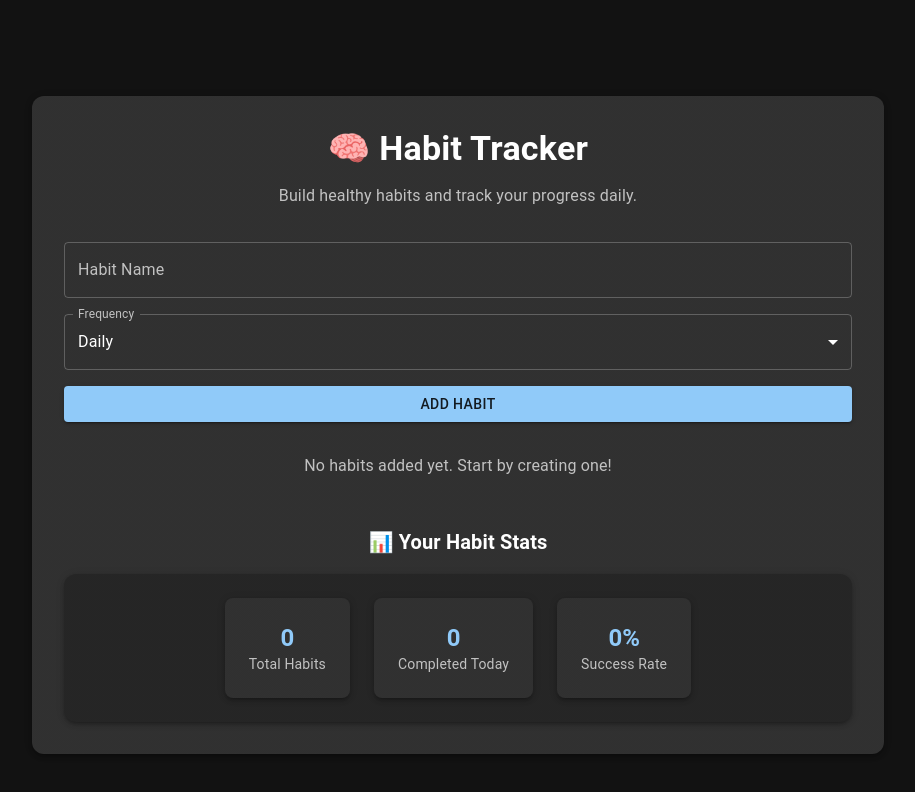
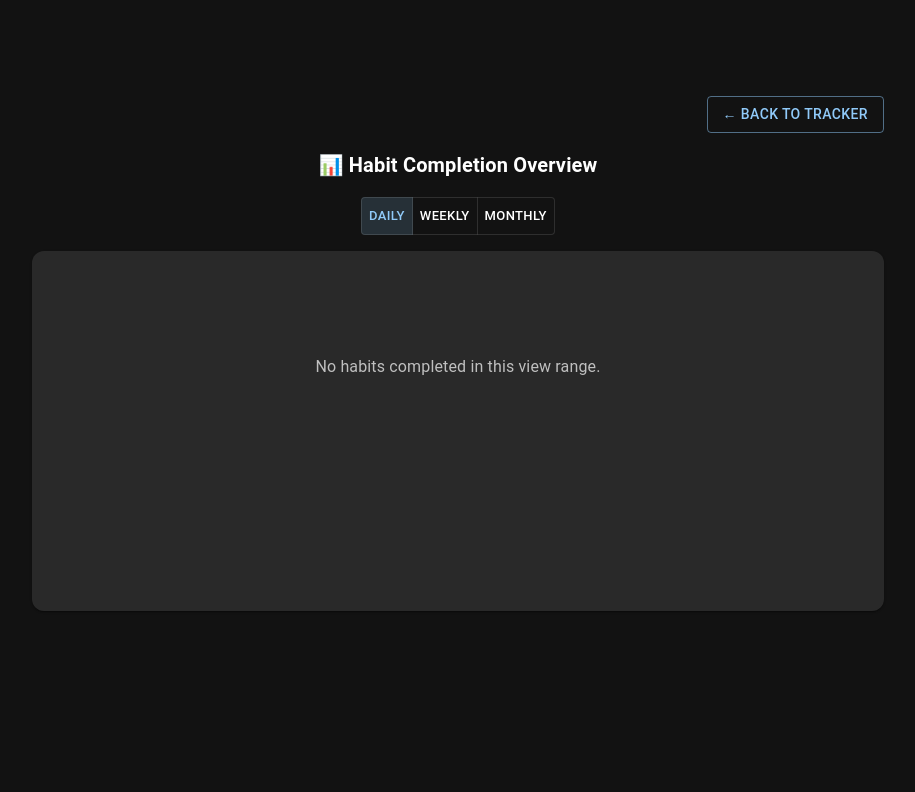
Before and after one commit to Sanjana023/habit-tracker, a React (Vite) app: page /progress in a window 1280 px wide. Shown: the top 792 px of the page, without its empty margins (182-1097 px from the left). Built offline with nearby package versions, Linux system fonts and the light colour scheme.

Commit message:
graph features added

```diff
--- a/package.json
+++ b/package.json
@@ -17,6 +17,8 @@
     "@mui/system": "^7.2.0",
     "react": "^19.1.0",
     "react-dom": "^19.1.0",
+    "react-router-dom": "^7.6.3",
+    "recharts": "^3.0.2",
     "zustand": "^5.0.6"
   },
   "devDependencies": {
--- a/src/App.tsx
+++ b/src/App.tsx
@@ -1,17 +1,22 @@
-import AddHabitForm from './components/add-habit-form';
-import HabitList from './components/habit-list';
-import Stats from './components/Stats';
 import {
-  AppBar,
   Box,
   Container,
   IconButton,
   Toolbar,
+  AppBar,
+  Tooltip,
   Typography,
   Paper,
 } from '@mui/material';
 import LightModeIcon from '@mui/icons-material/LightMode';
 import DarkModeIcon from '@mui/icons-material/DarkMode';
+import BarChartIcon from '@mui/icons-material/BarChart';
+import { Routes, Route, useNavigate } from 'react-router-dom';
+
+import AddHabitForm from './components/add-habit-form';
+import HabitList from './components/habit-list';
+import Stats from './components/Stats';
+import Progress from './pages/Progress';
 
 type Props = {
   toggleTheme: () => void;
@@ -19,18 +24,35 @@ type Props = {
 };
 
 function App({ toggleTheme, mode }: Props) {
+  const navigate = useNavigate();
+
   return (
     <Box>
       <AppBar position="static" color="transparent" elevation={0}>
-        <Toolbar sx={{ justifyContent: 'flex-end' }}>
+        <Toolbar sx={{ justifyContent: 'flex-end', gap: 1 }}>
+          <Tooltip title="View Progress" arrow>
+            <IconButton onClick={() => navigate('/progress')} color="inherit">
+              <BarChartIcon />
+            </IconButton>
+          </Tooltip>
+
+          <Tooltip title={mode === 'dark' ? 'Light Mode' : 'Dark Mode'} arrow>
             <IconButton onClick={toggleTheme} color="inherit">
               {mode === 'dark' ? <LightModeIcon /> : <DarkModeIcon />}
             </IconButton>
+          </Tooltip>
         </Toolbar>
       </AppBar>
 
+      <Routes>
+        <Route
+          path="/"
+          element={
             <Container maxWidth="md" sx={{ py: 4 }}>
-        <Paper elevation={3} sx={{ p: { xs: 2, sm: 4 }, borderRadius: 3 }}>
+              <Paper
+                elevation={3}
+                sx={{ p: { xs: 2, sm: 4 }, borderRadius: 3 }}
+              >
                 <Box textAlign="center" mb={4}>
                   <Typography variant="h4" fontWeight={600} gutterBottom>
                     🧠 Habit Tracker
@@ -45,6 +67,10 @@ function App({ toggleTheme, mode }: Props) {
                 <Stats />
               </Paper>
             </Container>
+          }
+        />
+        <Route path="/progress" element={<Progress />} />
+      </Routes>
     </Box>
   );
 }
--- /dev/null
+++ b/src/components/HabitGraph.tsx
@@ -0,0 +1,152 @@
+import {
+  BarChart,
+  Bar,
+  XAxis,
+  YAxis,
+  CartesianGrid,
+  Tooltip,
+  ResponsiveContainer,
+  Cell,
+} from 'recharts';
+import {
+  Box,
+  Typography,
+  Paper,
+  ToggleButton,
+  ToggleButtonGroup,
+} from '@mui/material';
+import { useState } from 'react';
+import { useHabitStore } from '../store/store';
+
+const COLORS = ['#42a5f5', '#66bb6a', '#ffa726', '#ab47bc', '#ef5350', '#26c6da'];
+
+const HabitGraph = () => {
+  const { habits } = useHabitStore();
+  const [view, setView] = useState<'daily' | 'weekly' | 'monthly'>('daily');
+
+  const getWeekNumber = (d: Date) => {
+    const date = new Date(d.getFullYear(), d.getMonth(), d.getDate());
+    const start = new Date(date.getFullYear(), 0, 1);
+    const days = Math.floor((date.getTime() - start.getTime()) / 86400000);
+    return Math.ceil((days + start.getDay() + 1) / 7);
+  };
+
+  const generateData = () => {
+    const today = new Date();
+    let range = 7;
+    let labelFormat = (d: Date) => d.toISOString().split('T')[0];
+
+    if (view === 'weekly') {
+      range = 4;
+      labelFormat = (d) => `W${getWeekNumber(d)}-${d.getFullYear().toString().slice(-2)}`;
+    } else if (view === 'monthly') {
+      range = 6;
+      labelFormat = (d) =>
+        `${d.toLocaleString('default', { month: 'short' })} '${d.getFullYear().toString().slice(-2)}`;
+    }
+
+    const dateBuckets = [...Array(range)].map((_, i) => {
+      const date = new Date();
+      if (view === 'daily') date.setDate(today.getDate() - (range - 1 - i));
+      else if (view === 'weekly') date.setDate(today.getDate() - (7 * (range - 1 - i)));
+      else if (view === 'monthly') date.setMonth(today.getMonth() - (range - 1 - i));
+
+      return {
+        label: labelFormat(date),
+        count: 0,
+        rawDate: date,
+      };
+    });
+
+    for (const habit of habits) {
+      for (const dateString of habit.completedDates) {
+        const completedDate = new Date(dateString);
+
+        dateBuckets.forEach((bucket) => {
+          if (view === 'daily') {
+            if (dateString === bucket.rawDate.toISOString().split('T')[0]) {
+              bucket.count += 1;
+            }
+          } else if (view === 'weekly') {
+            if (
+              getWeekNumber(completedDate) === getWeekNumber(bucket.rawDate) &&
+              completedDate.getFullYear() === bucket.rawDate.getFullYear()
+            ) {
+              bucket.count += 1;
+            }
+          } else if (view === 'monthly') {
+            if (
+              completedDate.getMonth() === bucket.rawDate.getMonth() &&
+              completedDate.getFullYear() === bucket.rawDate.getFullYear()
+            ) {
+              bucket.count += 1;
+            }
+          }
+        });
+      }
+    }
+
+    return dateBuckets.map(({ label, count }) => ({ label, count }));
+  };
+
+  const data = generateData();
+
+  return (
+    <Box>
+      <Typography variant="h6" fontWeight={600} textAlign="center" mb={2}>
+        📊 Habit Completion Overview
+      </Typography>
+
+      <Box display="flex" justifyContent="center" mb={2}>
+        <ToggleButtonGroup
+          value={view}
+          exclusive
+          onChange={(_e, newView) => newView && setView(newView)}
+          size="small"
+          color="primary"
+        >
+          <ToggleButton value="daily">Daily</ToggleButton>
+          <ToggleButton value="weekly">Weekly</ToggleButton>
+          <ToggleButton value="monthly">Monthly</ToggleButton>
+        </ToggleButtonGroup>
+      </Box>
+
+      <Paper sx={{ p: 3, borderRadius: 3, minHeight: 360 }}>
+        {data.every((d) => d.count === 0) ? (
+          <Typography textAlign="center" color="text.secondary" mt={10}>
+            No habits completed in this view range.
+          </Typography>
+        ) : (
+          <ResponsiveContainer width="100%" height={300}>
+            <BarChart
+              data={data}
+              margin={{ top: 10, right: 30, left: 0, bottom: 5 }}
+            >
+              <CartesianGrid strokeDasharray="3 3" />
+              <XAxis dataKey="label" />
+              <YAxis allowDecimals={false} />
+              <Tooltip
+                contentStyle={{ borderRadius: 10 }}
+                labelStyle={{ fontWeight: 600 }}
+              />
+              <Bar
+                dataKey="count"
+                radius={[5, 5, 0, 0]}
+                animationDuration={800}
+              >
+                {data.map((_entry, index) => (
+                  <Cell
+                    key={`cell-${index}`}
+                    fill={COLORS[index % COLORS.length]}
+                  />
+                ))}
+              </Bar>
+            </BarChart>
+          </ResponsiveContainer>
+        )}
+      </Paper>
+    </Box>
+  );
+};
+
+export default HabitGraph;
--- a/src/main.tsx
+++ b/src/main.tsx
@@ -4,6 +4,7 @@ import { createRoot } from 'react-dom/client';
 import { ThemeProvider, CssBaseline, createTheme } from '@mui/material';
 import App from './App.tsx';
 import './index.css';
+import { BrowserRouter } from 'react-router-dom';
 
 const Main = () => {
   // Load theme from localStorage or default to dark
@@ -47,6 +48,8 @@ const Main = () => {
 
 createRoot(document.getElementById('root')!).render(
   <StrictMode>
+    <BrowserRouter>
     <Main />
+    </BrowserRouter>
   </StrictMode>
 );
--- /dev/null
+++ b/src/pages/Progress.tsx
@@ -0,0 +1,20 @@
+import { Container, Box, Button } from '@mui/material';
+import { useNavigate } from 'react-router-dom';
+import HabitGraph from '../components/HabitGraph';
+
+const Progress = () => {
+  const navigate = useNavigate();
+
+  return (
+    <Container maxWidth="md" sx={{ py: 4 }}>
+      <Box mb={2} textAlign="right">
+        <Button variant="outlined" onClick={() => navigate('/')}>
+          ← Back to Tracker
+        </Button>
+      </Box>
+      <HabitGraph />
+    </Container>
+  );
+};
+
+export default Progress;
```
Also changed, not shown: 1 other file (tests, documents, lock files or other folders). Lines whose indentation alone changed are shown as unchanged.
